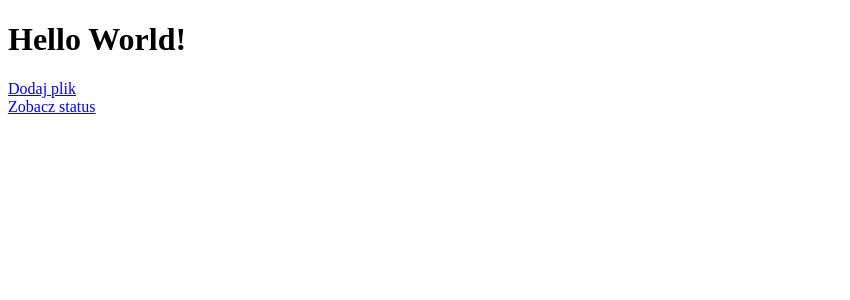
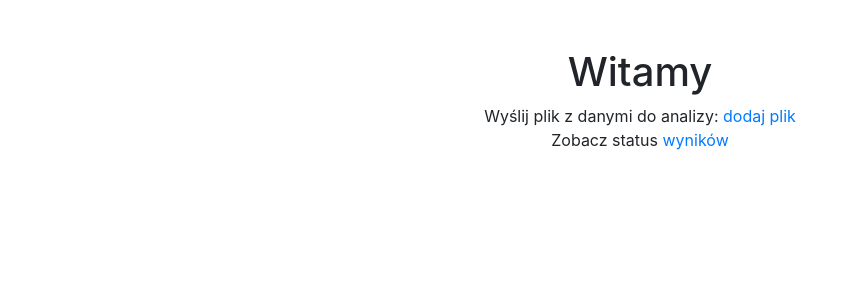
Before and after one commit to pzsp2-23z-z10/adnotacja, a Flask app: page / in a window 1280 px wide. Shown: the top 300 px of the page, without its empty margins (0-850 px from the left). Run offline with Flask 3, Linux system fonts and the light colour scheme; some libraries are stand-ins or nearby versions.

Commit message:
PZSP2-6 change appearance

```diff
--- a/frontend/templates/index.html
+++ b/frontend/templates/index.html
@@ -1,13 +1,11 @@
-<!DOCTYPE html>
-<html lang="en">
-<head>
-    <meta charset="UTF-8">
-    <meta name="viewport" content="width=device-width, initial-scale=1.0">
-    <title>Start</title>
-</head>
-<body>
-    <h1>Hello World!</h1>
-    <a href="/analysis/add"> Dodaj plik </a><br>
-    <a href="/analysis/status"> Zobacz status </a><br>
-</body>
-</html>
+{% extends 'layout.html' %}
+
+{% block title %}Start{% endblock %}
+
+{% block content %}
+    <h1>Witamy</h1>
+    Wyślij plik z danymi do analizy:
+    <a href="/analysis/add"> dodaj plik </a><br>
+    Zobacz status
+    <a href="/analysis/status"> wyników </a><br>
+{% endblock %}
--- a/frontend/templates/layout.html
+++ b/frontend/templates/layout.html
@@ -1,16 +1,16 @@
 <!DOCTYPE html>
 <html lang="en">
 <head>
-    <meta charset="UTF-8">
+    <meta charset="utf-8">
     <meta name="viewport" content="width=device-width, initial-scale=1.0">
     <title>{% block title %}{% endblock %}</title>
-    <link rel="stylesheet" href="https://stackpath.bootstrapcdn.com/bootstrap/4.5.2/css/bootstrap.min.css">
+    <link rel="stylesheet" href="https://cdn.jsdelivr.net/npm/bootstrap@4.3.1/dist/css/bootstrap.min.css" integrity="sha384-ggOyR0iXCbMQv3Xipma34MD+dH/1fQ784/j6cY/iJTQUOhcWr7x9JvoRxT2MZw1T" crossorigin="anonymous">
+</head>
+<body>
+    <script src="https://cdn.jsdelivr.net/npm/bootstrap@5.3.2/dist/js/bootstrap.min.js" integrity="sha384-BBtl+eGJRgqQAUMxJ7pMwbEyER4l1g+O15P+16Ep7Q9Q+zqX6gSbd85u4mG4QzX+" crossorigin="anonymous"></script>
     <script src="https://code.jquery.com/jquery-3.5.1.slim.min.js"></script>
     <script src="https://cdn.jsdelivr.net/npm/@popperjs/core@2.5.1/dist/umd/popper.min.js"></script>
     <script src="https://stackpath.bootstrapcdn.com/bootstrap/4.5.2/js/bootstrap.min.js"></script>
-</head>
-<body>
-    <div class="container">{% block content %}{% endblock %}</div>
-    <div class="upload">{% block upload %}{% endblock %}</div>
+    <div class="container mx-auto text-center mt-5">{% block content %}{% endblock %}</div>
 </body>
 </html>
--- a/frontend/templates/upload.html
+++ b/frontend/templates/upload.html
@@ -2,11 +2,10 @@
 
 {% block title %}Upload{% endblock %}
 
-{% block upload %}
+{% block content %}
     <form action="/analysis/add" method="post" enctype="multipart/form-data">
-        <label for="file">Select a file:</label>
         <input type="file" id="file" name="file" accept=".tsv">
         <br>
-        <input type="submit" value="Upload">
+        <input type="submit" value="Wyślij">
     </form>
 {% endblock %}
--- a/frontend/templates/uploaded.html
+++ b/frontend/templates/uploaded.html
@@ -2,8 +2,8 @@
 
 {% block title %}Uploaded{% endblock %}
 
-{% block upload %}
-    Dodano <br>
+{% block content %}
+    Wysłano do analizy. <br>
     Twój token: {{token}} <br>
     <a href="/">Wróc</a><br>
 {% endblock %}
```
